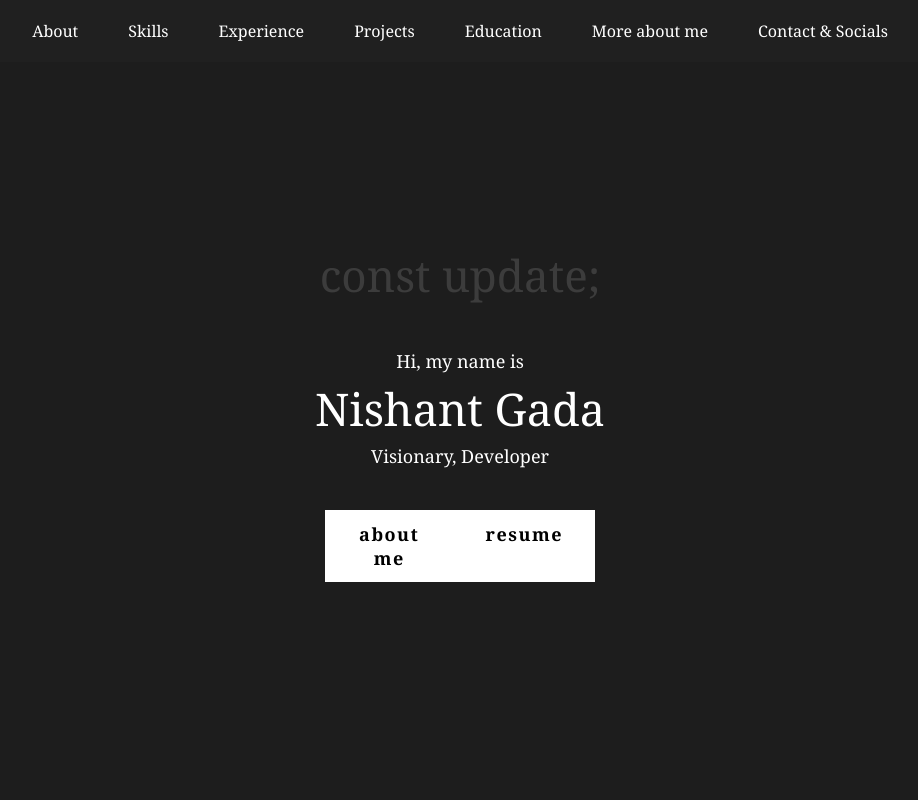
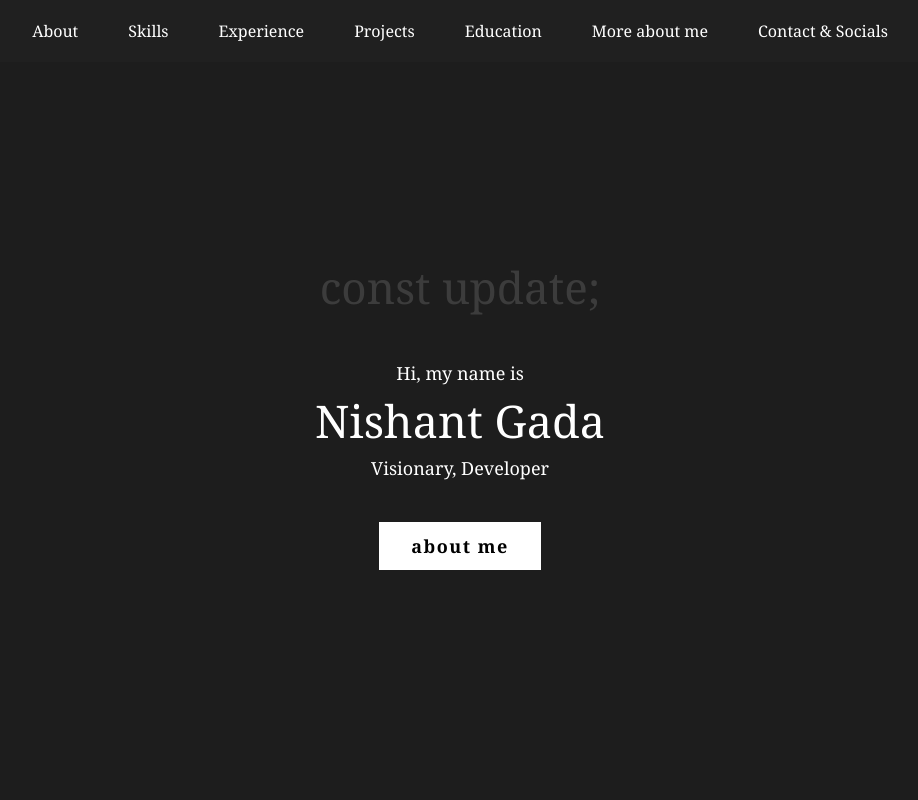
Before and after one commit to NishantGada/portfolio-v2, a React (Vite) app: page / in a window 1280 px wide. Shown: the top 800 px of the page, without its empty margins (180-1098 px from the left). Built offline with nearby package versions, Linux system fonts and the light colour scheme.

Commit message:
testing new banner UI

```diff
--- a/src/sections/Banner/Banner.css
+++ b/src/sections/Banner/Banner.css
@@ -31,14 +31,14 @@
 }
 
 .action-buttons-container {
-  width: 25%;
+  /* width: 25%; */
   margin-top: 40px;
   display: flex;
   justify-content: space-between;
 }
 
 .btn {
-  max-width: 250px;
+  /* max-width: 250px; */
   background-color: white;
   color: black;
   font-weight: bold;
--- a/src/sections/Banner/Banner.jsx
+++ b/src/sections/Banner/Banner.jsx
@@ -14,7 +14,7 @@ export default function Banner() {
       </div>
       <div class="action-buttons-container">
         <a href="#about" class="btn">about me</a>
-        <a href="https://nishant-gada-resume.s3.us-east-1.amazonaws.com/resume.pdf" target="_blank" class="btn">resume</a>
+        {/* <a href="https://nishant-gada-resume.s3.us-east-1.amazonaws.com/resume.pdf" target="_blank" class="btn">resume</a> */}
       </div>
     </section>
   )
```
